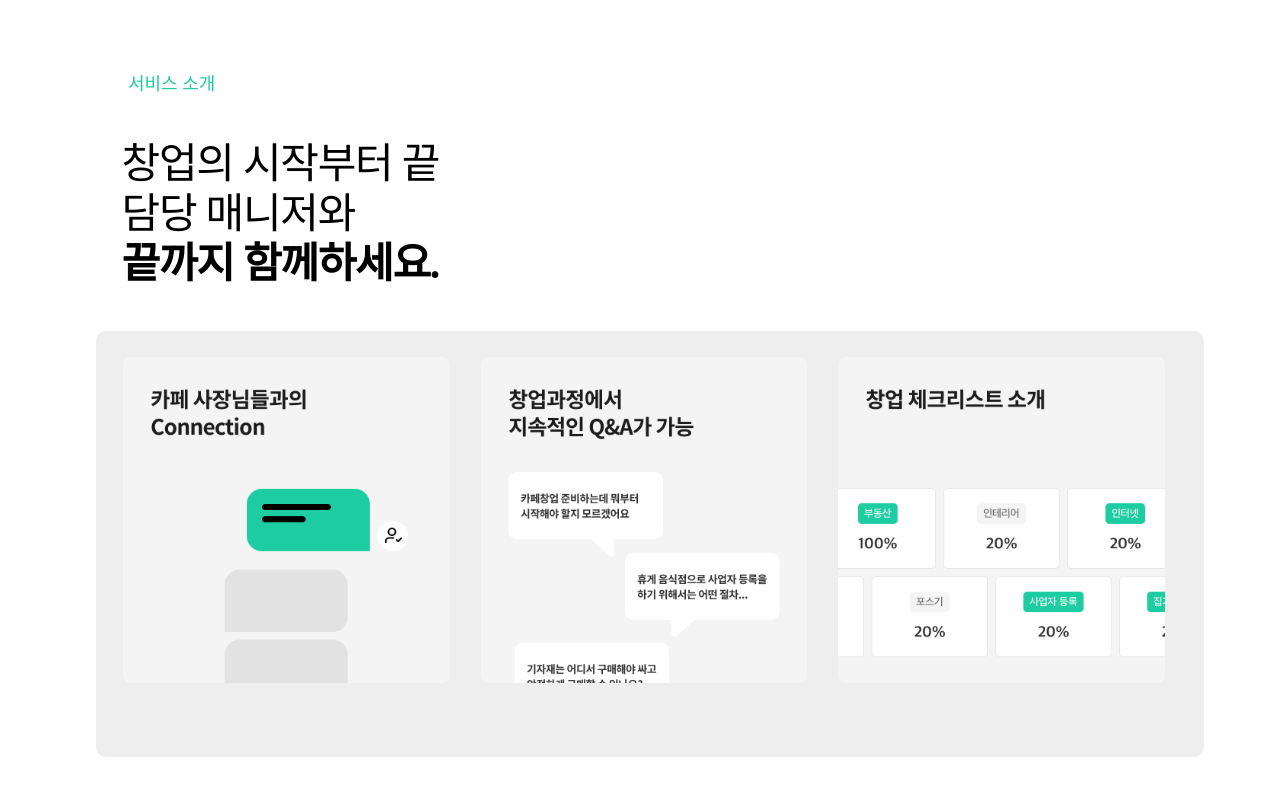
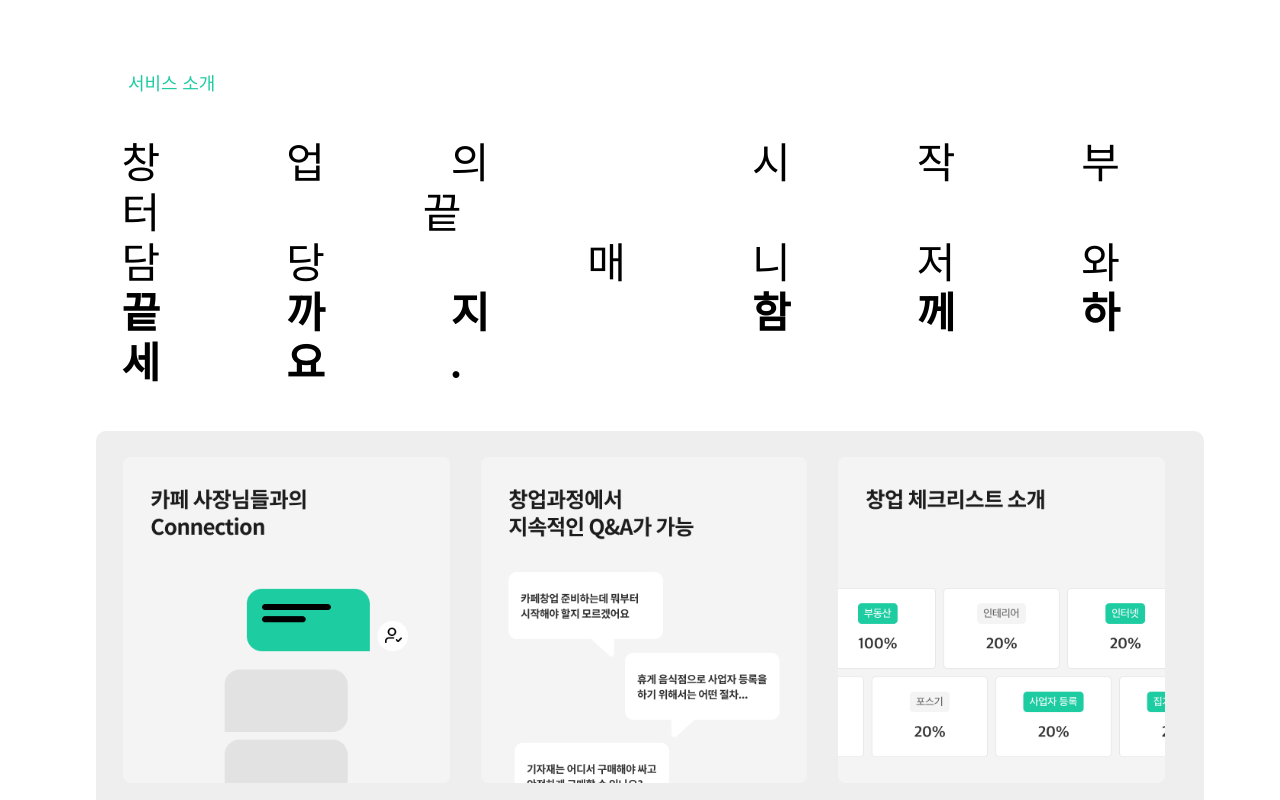
Before and after one commit to suyeon1109/korea-startup-landingpage, a plain HTML site: page index.html in a window 1280 px wide. Shown: the part 1540-2340 px from the top of the page. Drawn offline with Linux system fonts and the light colour scheme.

Commit message:
Update landingpage.css

```diff
--- a/landingpage.css
+++ b/landingpage.css
@@ -129,7 +129,8 @@ body {
     line-height: 50px;
     /* or 119% */
 
-    letter-spacing: -0.03em;
+    /* letter-spacing: -0.03em; */
+    letter-spacing: 3em;
 
     color: #000000;
     /* border: 0.2px solid #000000; */
```
